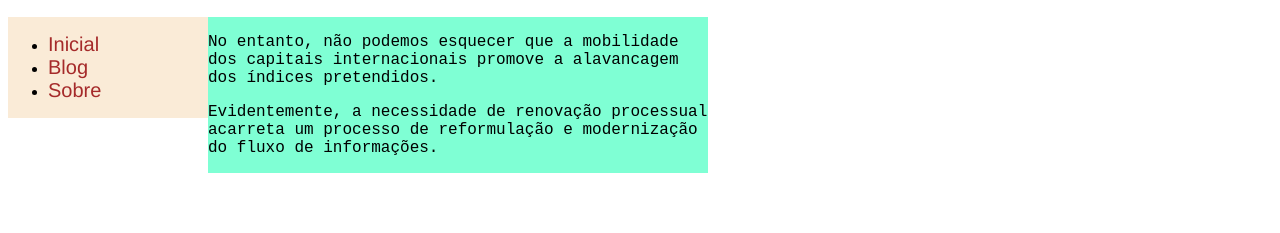
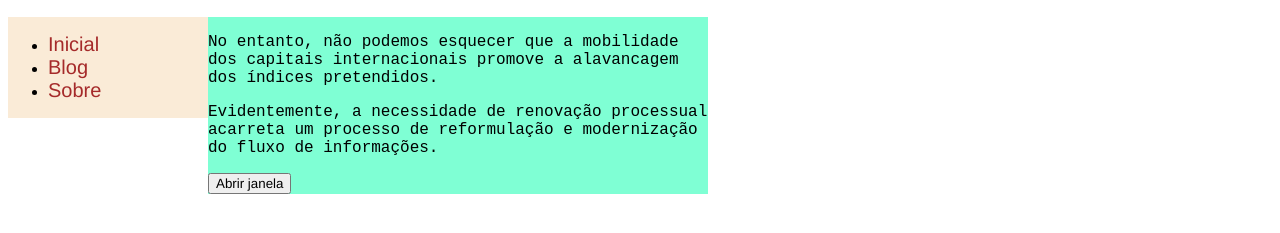
Before and after one commit to luizalbertobm/estudo, a plain HTML site: page index.html in a window 1280 px wide. Shown: the part 111-344 px from the top of the page. Drawn offline with Linux system fonts and the light colour scheme.

Commit message:
adiciona javascript

```diff
--- a/index.html
+++ b/index.html
@@ -5,6 +5,7 @@
     <meta name="viewport" content="width=device-width, initial-scale=1.0">
     <title>Meu site</title>
     <link href="estilo.css" rel="stylesheet"/>
+    <script src="script.js"></script>
 </head>
 <body>
     <h1>Minha pagina web</h1>
@@ -31,6 +32,7 @@
     <div id="col2">
         <p>No entanto, não podemos esquecer que a mobilidade dos capitais internacionais promove a alavancagem dos índices pretendidos.</p>
         <p>Evidentemente, a necessidade de renovação processual acarreta um processo de reformulação e modernização do fluxo de informações.</p>
+        <button type="button" onclick="popupMessage()">Abrir janela</button>
     </div>
 </body>
 </html>
--- /dev/null
+++ b/script.js
@@ -0,0 +1,3 @@
+function popupMessage() {
+    window.alert('Olá, seja bem-vindo usuario!');
+}
```
